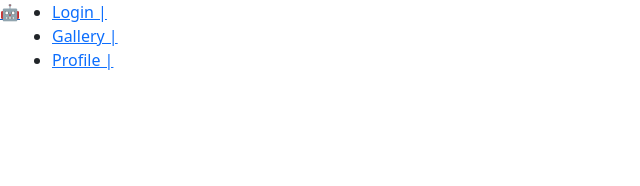
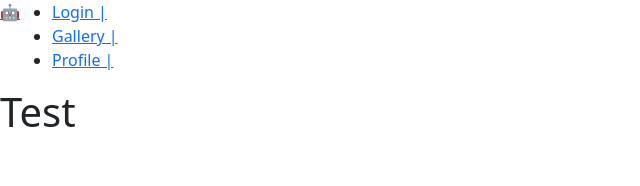
Before and after one commit to sue360/project-3_SEI67, a React (Create React App) app in the folder client/: page /gallery in a window 1280 px wide. Shown: the top 186 px of the page, without its empty margins (0-640 px from the left). Built offline with nearby package versions, Linux system fonts and the light colour scheme; no server answers; the HTML template or start-up script is replaced by a standard one.

Commit message:
Gallery updates

```diff
--- a/client/src/components/pages/Gallery.js
+++ b/client/src/components/pages/Gallery.js
@@ -9,12 +9,15 @@ import Col from 'react-bootstrap/Col'
 import Row from 'react-bootstrap/Row'
 import Card from 'react-bootstrap/Card'
 
-
-// ! State
+//
+//map through the array OF DATA that comes in and take the image (image key) from each entry and display them as backgrounds in divs.
+//Each image should be a link to the page that corresponds with its ID
 
 const Gallery = () => {
+
+  //! State
   const [getProjects, setProjects] = useState([])
-  return (
+
   useEffect(() => {
     const getProjects = async () => {
       try {
@@ -28,88 +31,13 @@ const Gallery = () => {
     getProjects()
   }, [])
 
-
-
-
-
-
-
+  return (
+    <>
+      <h1>Test</h1>
+    </>
   )
 
 }
 
 
-
-/*
-    <>
-
-      <div className='project_container'>
-        <div className='starter_1'>
-          <p className='project_text'>Project 1</p>
-        </div>
-        <div className='starter_2'>
-          <p className='project_text'>Project 2</p>
-        </div>
-        <div className='starter_3'>
-          <p className='project_text'>Project 3</p>
-        </div>
-      </div>
-    </>
-  )
-}
-*/
-
 export default Gallery
-
-
-
-
-/*
-
-/ ! State
-  const [ works, setWorks ] = useState([])
-  const [ errors, setErrors ] = useState(false)
-
-useEffect(() => {
-    const getProjects = async () => {
-      generateRandomSelection()
-      try {
-        const { data } = await axios.get(`api endpoint link here`)
-        const { works } = data
-        setWorks(works)
-        console.log(data.works.length)
-      } catch (err) {
-        console.log(err)
-        setErrors(true)
-      }
-    }
-    getProjects()
-  }, [subject])
-
-
-  return (
-    <main className='index-page'>
-      <Container className='mt-4'>
-        <Row>
-          {project.length > 0 &&
-            project.map(b => {
-              // endpoint for single project: /project/:id
-              const { _id, name, origin, image } = b
-              console.log(_id)
-              return (
-                <Col key={_id} md="6" lg="4" className='project-card'>
-                  <Card>
-                    <div className="card-image" style={{ backgroundImage: `url(${image})` }}></div>
-                    <Card.Body>
-                      <Card.Title className='mb-0'>{name} - {origin}</Card.Title>
-                    </Card.Body>
-                  </Card>
-                </Col>
-              )
-            })
-          }
-        </Row>
-      </Container>
-    </main>
-  )
-  */
```
Lines whose indentation alone changed are shown as unchanged.
